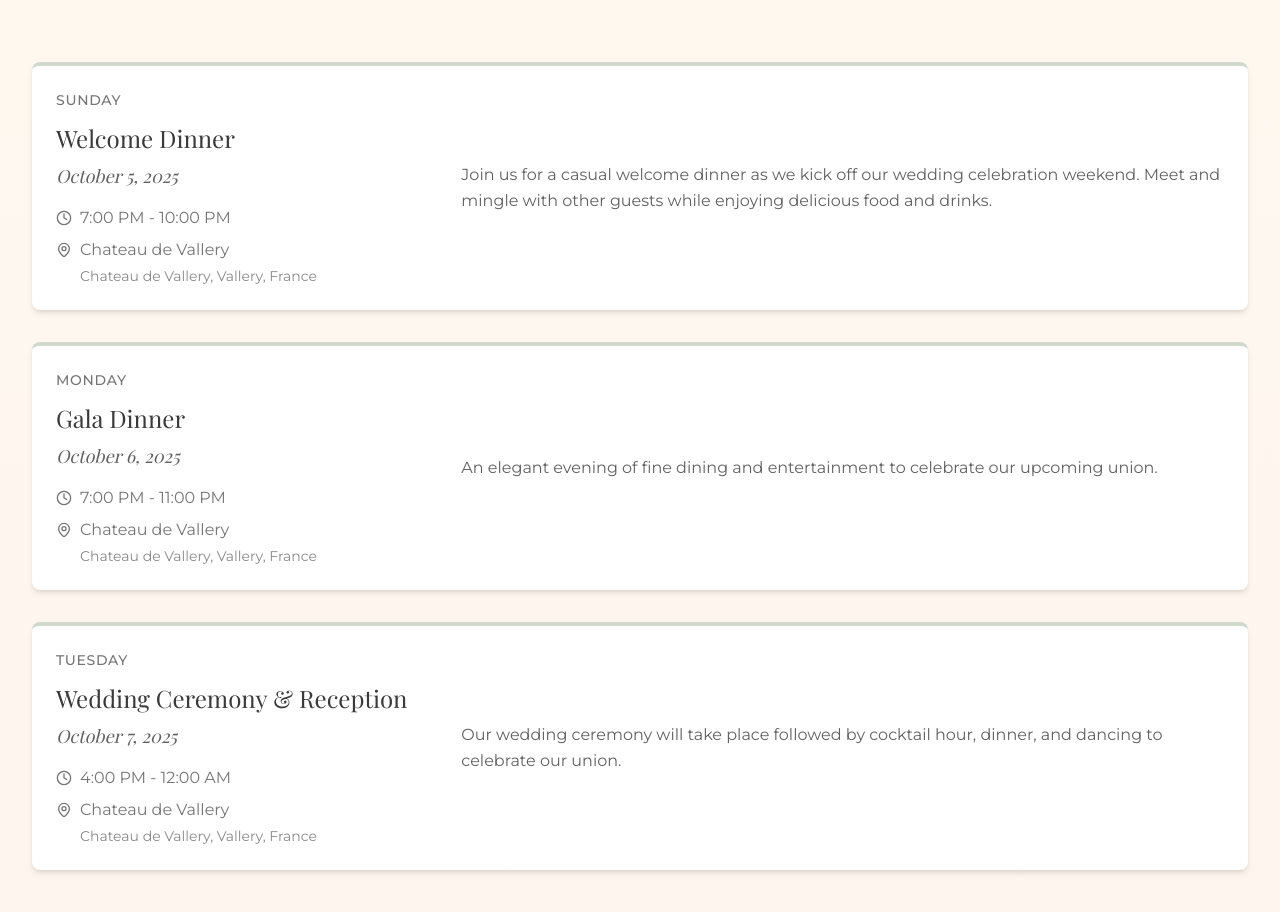
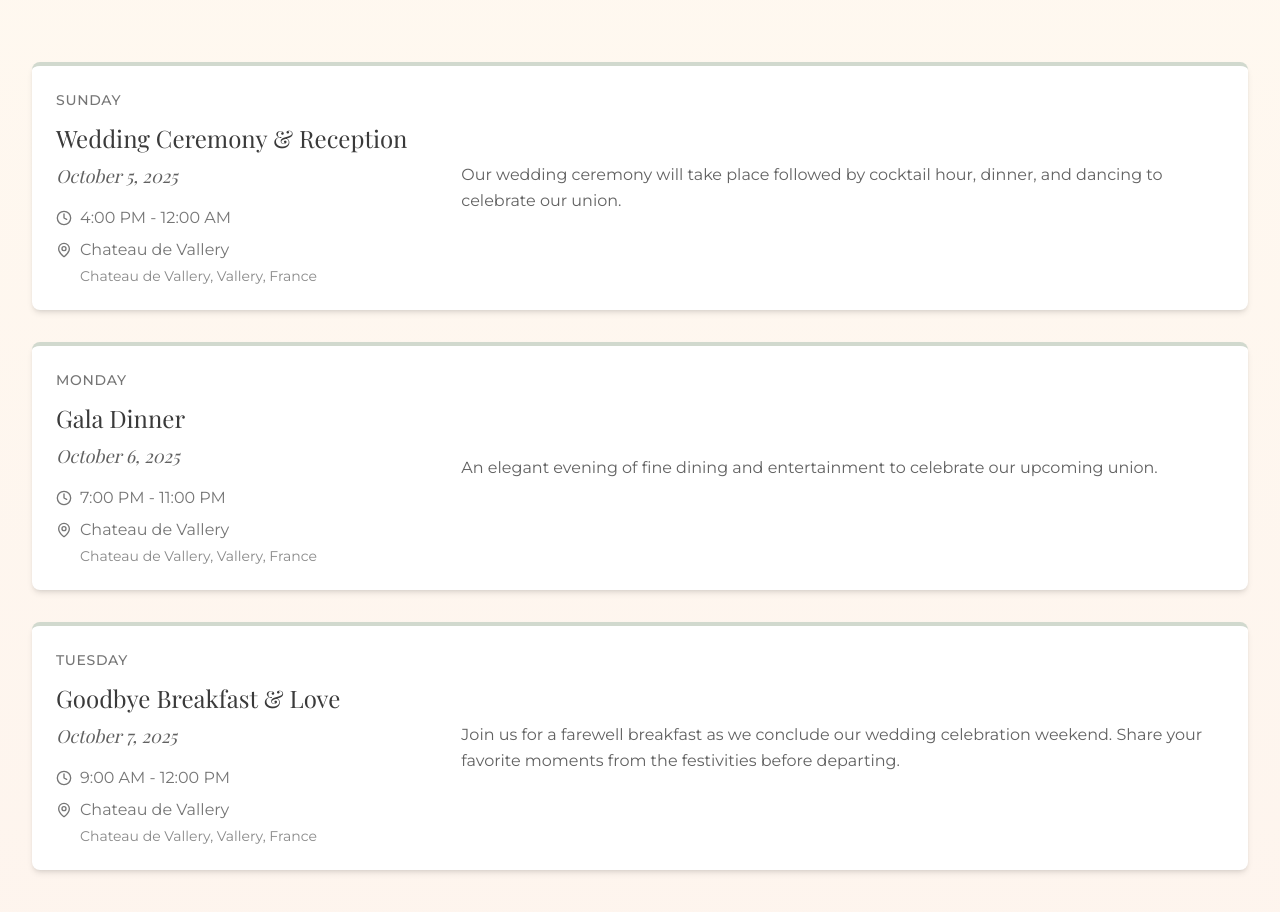
Before and after one commit to leandroBorgesFerreira/casamos, a React (Vite) app: page / in a window 1280 px wide. Shown: the part 1020-1932 px from the top of the page. Built offline with nearby package versions, Linux system fonts and the light colour scheme; a web font is replaced by a local one.

Commit message:
Fix: Update event details
Update the event details to reflect the correct day and event names.

```diff
--- a/src/components/EventsSection.tsx
+++ b/src/components/EventsSection.tsx
@@ -6,9 +6,9 @@ const events = [
     id: 1,
     date: "October 5, 2025",
     day: "Sunday",
-    title: "Welcome Dinner",
-    time: "7:00 PM - 10:00 PM",
-    description: "Join us for a casual welcome dinner as we kick off our wedding celebration weekend. Meet and mingle with other guests while enjoying delicious food and drinks.",
+    title: "Wedding Ceremony & Reception",
+    time: "4:00 PM - 12:00 AM",
+    description: "Our wedding ceremony will take place followed by cocktail hour, dinner, and dancing to celebrate our union.",
     location: "Chateau de Vallery",
     address: "Chateau de Vallery, Vallery, France"
   },
@@ -26,9 +26,9 @@ const events = [
     id: 3,
     date: "October 7, 2025",
     day: "Tuesday",
-    title: "Wedding Ceremony & Reception",
-    time: "4:00 PM - 12:00 AM",
-    description: "Our wedding ceremony will take place followed by cocktail hour, dinner, and dancing to celebrate our union.",
+    title: "Goodbye Breakfast & Love",
+    time: "9:00 AM - 12:00 PM",
+    description: "Join us for a farewell breakfast as we conclude our wedding celebration weekend. Share your favorite moments from the festivities before departing.",
     location: "Chateau de Vallery",
     address: "Chateau de Vallery, Vallery, France"
   }
```
